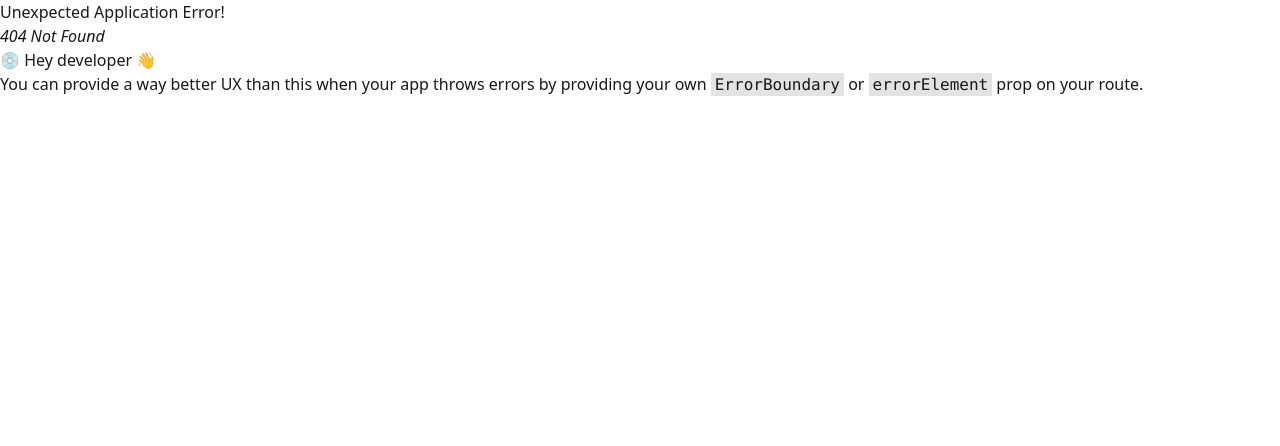
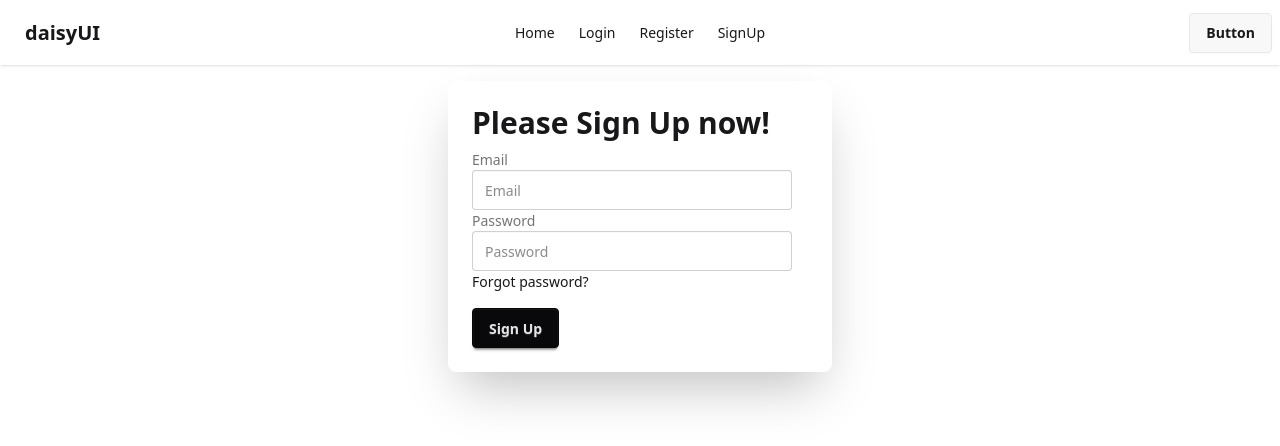
Before and after one commit to nextbit-arifrehman/Expore--Email-Password-Auth, a React (Vite) app: page /signup in a window 1280 px wide. Before the commit this address had no page. Shown: the top 446 px of the page. Built offline with nearby package versions, Linux system fonts and the light colour scheme.

Commit message:
New Form Added

```diff
--- a/src/Component/Navbar/Navbar.jsx
+++ b/src/Component/Navbar/Navbar.jsx
@@ -13,6 +13,10 @@ const Navbar = () => {
       <li>
         <NavLink to="/register">Register</NavLink>
       </li>
+      <li>
+      <NavLink to="/signup">SignUp</NavLink>
+      </li>
+
     </>
   );
 
--- /dev/null
+++ b/src/Component/SignUp/SignUp.jsx
@@ -0,0 +1,33 @@
+import React from 'react';
+
+const SignUp = () => {
+
+    const handleSignUp = e =>{
+        e.preventDefault();
+        const email = e.target.email.value;
+        const password = e.target.password.value;
+
+        console.log(email,password);
+
+    }
+
+    return (
+
+    <div className="card bg-base-100 w-full max-w-sm mx-auto mt-4 shrink-0 shadow-2xl">
+      <div className="card-body">
+      <h1 className="text-3xl font-bold  ">Please Sign Up now!</h1>
+        <form onSubmit={handleSignUp}>
+          <label className="label">Email</label>
+          <input type="email" name='email' className="input" placeholder="Email" />
+          <label className="label">Password</label>
+          <input type="password" name='password' className="input" placeholder="Password" />
+          <div><a className="link link-hover">Forgot password?</a></div>
+          <button className="btn btn-neutral mt-4">Sign Up</button>
+        </form>
+      </div>
+    </div>
+
+    );
+};
+
+export default SignUp;
```
Also changed, not shown: src/main.jsx (+7 -1 lines).
